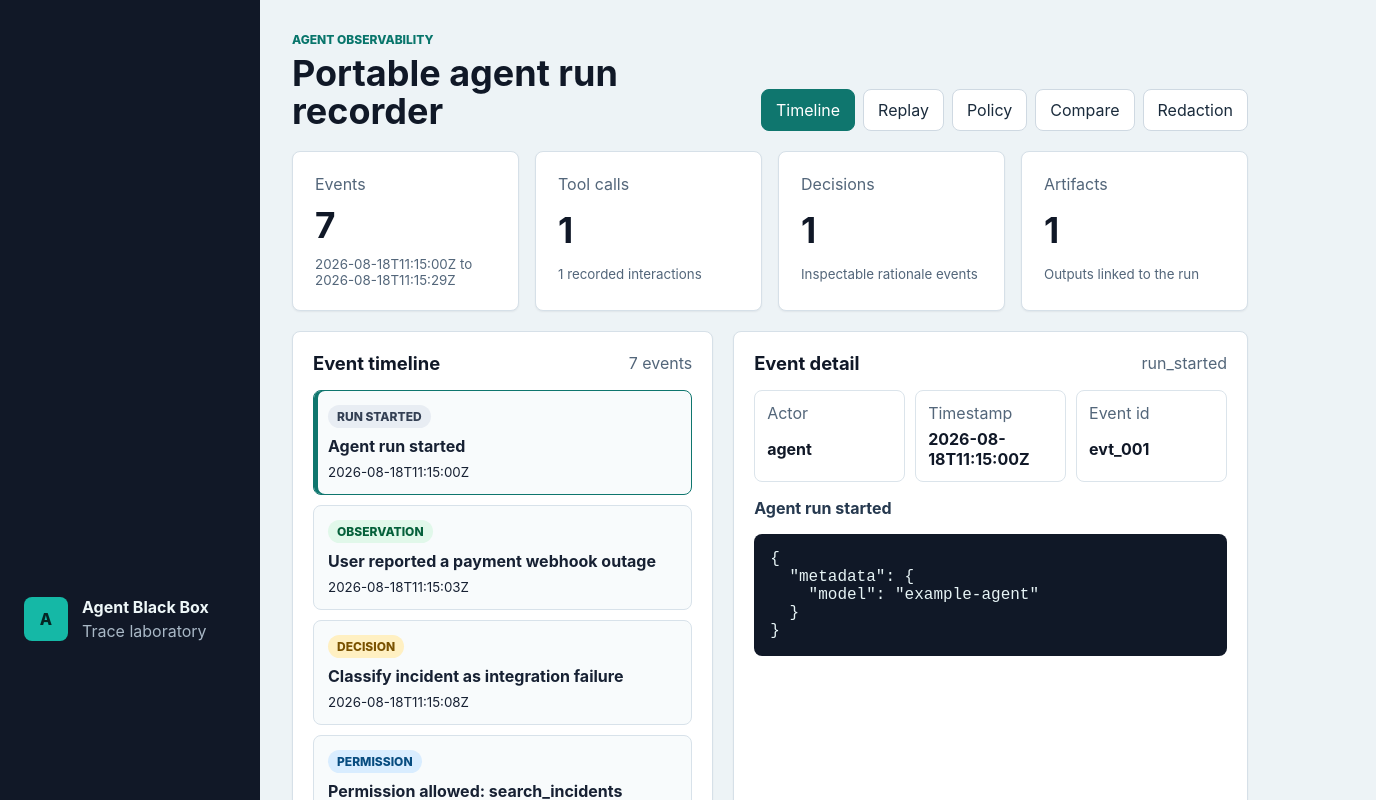
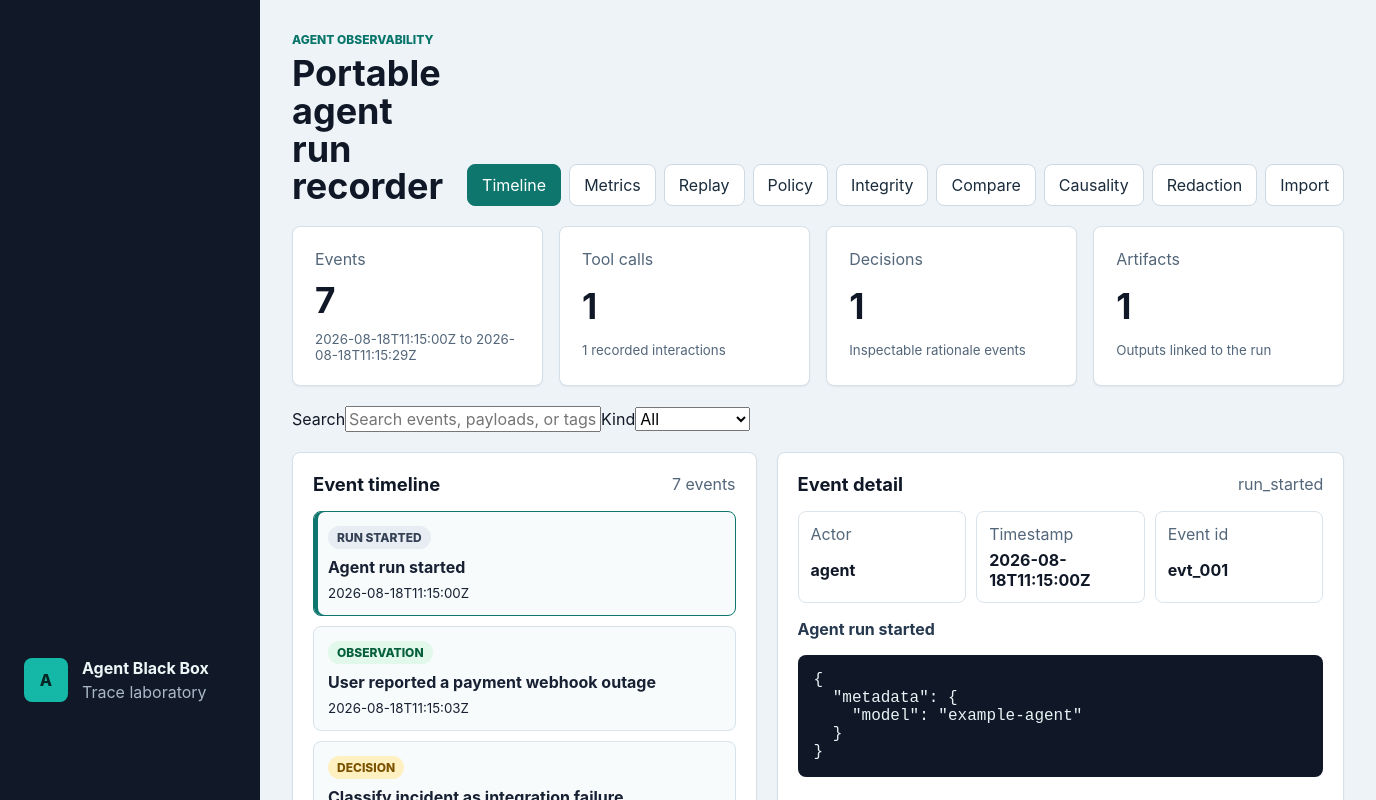
Before and after one commit to VictorOdoyo/agent-black-box, a React (Vite) app in the folder apps/viewer/: page / in a window 1280 px wide. Shown: the top 800 px of the page, 1376 px wide, since content can reach past the window. Built offline with nearby package versions, Linux system fonts and the light colour scheme.

Commit message:
feat: wire advanced viewer panels

```diff
--- a/apps/viewer/src/App.tsx
+++ b/apps/viewer/src/App.tsx
@@ -1,23 +1,34 @@
 import { useMemo, useState } from 'react'
 import { alternateTrace, sampleTrace } from './data/sampleTrace'
+import { CausalGraphPanel } from './components/CausalGraphPanel'
 import { ComparePanel } from './components/ComparePanel'
 import { EventDetail } from './components/EventDetail'
+import { EventFilterBar } from './components/EventFilterBar'
 import { ImportPanel } from './components/ImportPanel'
+import { ImportTextarea } from './components/ImportTextarea'
+import { IntegrityPanel } from './components/IntegrityPanel'
+import { MetricsPanel } from './components/MetricsPanel'
 import { PolicyPanel } from './components/PolicyPanel'
 import { RedactionPanel } from './components/RedactionPanel'
 import { ReplayConsole } from './components/ReplayConsole'
 import { SummaryCards } from './components/SummaryCards'
 import { Timeline } from './components/Timeline'
+import { filterTraceEvents } from './lib/search'
 import './App.css'
 
-type View = 'timeline' | 'replay' | 'policy' | 'compare' | 'redaction'
+type View = 'timeline' | 'metrics' | 'replay' | 'policy' | 'integrity' | 'compare' | 'causality' | 'redaction' | 'import'
+
+const views: View[] = ['timeline', 'metrics', 'replay', 'policy', 'integrity', 'compare', 'causality', 'redaction', 'import']
 
 export default function App() {
   const [view, setView] = useState<View>('timeline')
+  const [query, setQuery] = useState('')
+  const [kind, setKind] = useState('all')
   const [selectedId, setSelectedId] = useState(sampleTrace.events[0].id)
+  const filteredEvents = useMemo(() => filterTraceEvents(sampleTrace, query, kind), [query, kind])
   const selectedEvent = useMemo(
-    () => sampleTrace.events.find((event) => event.id === selectedId) ?? sampleTrace.events[0],
-    [selectedId],
+    () => sampleTrace.events.find((event) => event.id === selectedId) ?? filteredEvents[0] ?? sampleTrace.events[0],
+    [filteredEvents, selectedId],
   )
 
   return (
@@ -36,7 +47,7 @@ export default function App() {
             <h1>Portable agent run recorder</h1>
           </div>
           <nav aria-label="Views">
-            {(['timeline', 'replay', 'policy', 'compare', 'redaction'] as View[]).map((item) => (
+            {views.map((item) => (
               <button className={item === view ? 'active' : ''} key={item} onClick={() => setView(item)} type="button">
                 {item}
               </button>
@@ -47,11 +58,15 @@ export default function App() {
         <SummaryCards trace={sampleTrace} />
 
         {view === 'timeline' && (
-          <div className="main-grid">
-            <Timeline events={sampleTrace.events} selectedId={selectedId} onSelect={setSelectedId} />
-            <EventDetail event={selectedEvent} />
-          </div>
+          <>
+            <EventFilterBar trace={sampleTrace} query={query} kind={kind} onQueryChange={setQuery} onKindChange={setKind} />
+            <div className="main-grid">
+              <Timeline events={filteredEvents} selectedId={selectedId} onSelect={setSelectedId} />
+              <EventDetail event={selectedEvent} />
+            </div>
+          </>
         )}
+        {view === 'metrics' && <MetricsPanel trace={sampleTrace} />}
         {view === 'replay' && (
           <div className="main-grid">
             <ReplayConsole trace={sampleTrace} />
@@ -59,8 +74,11 @@ export default function App() {
           </div>
         )}
         {view === 'policy' && <PolicyPanel trace={sampleTrace} />}
+        {view === 'integrity' && <IntegrityPanel trace={sampleTrace} />}
         {view === 'compare' && <ComparePanel left={sampleTrace} right={alternateTrace} />}
+        {view === 'causality' && <CausalGraphPanel trace={sampleTrace} />}
         {view === 'redaction' && <RedactionPanel />}
+        {view === 'import' && <ImportTextarea />}
       </section>
     </main>
   )
```
